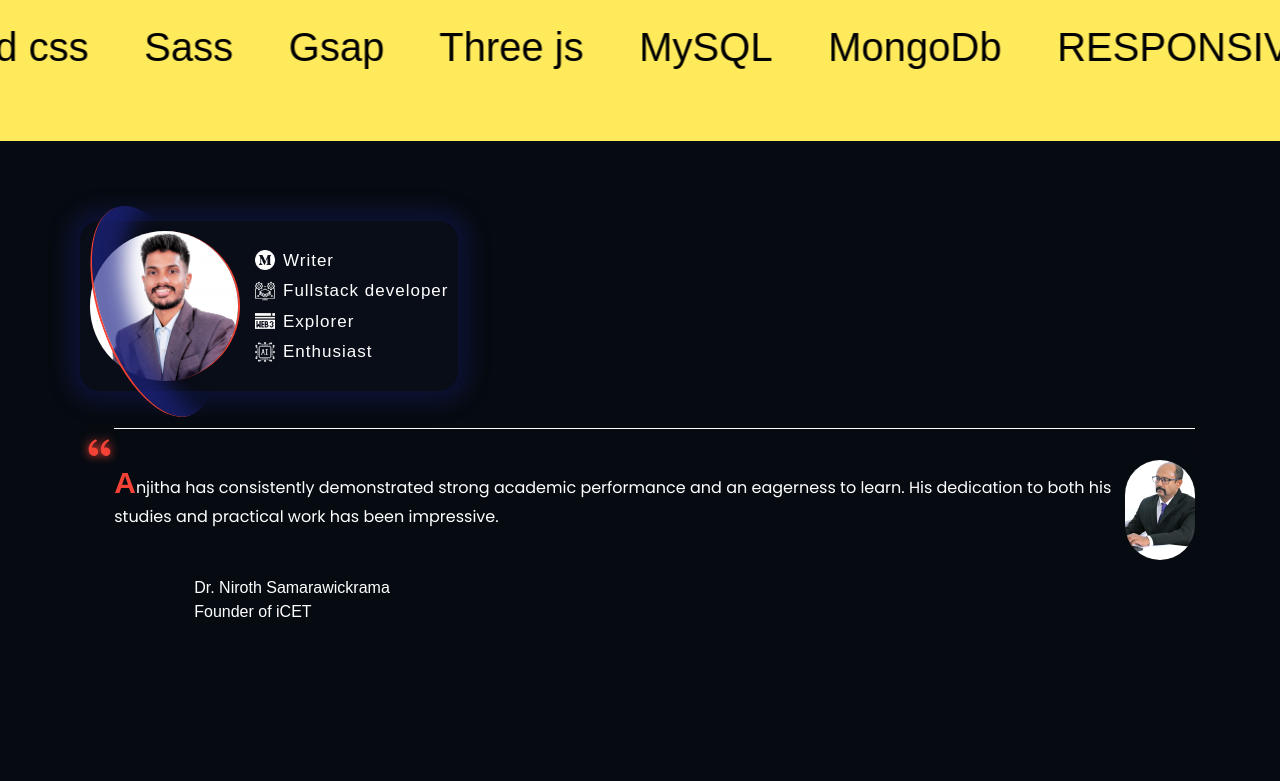
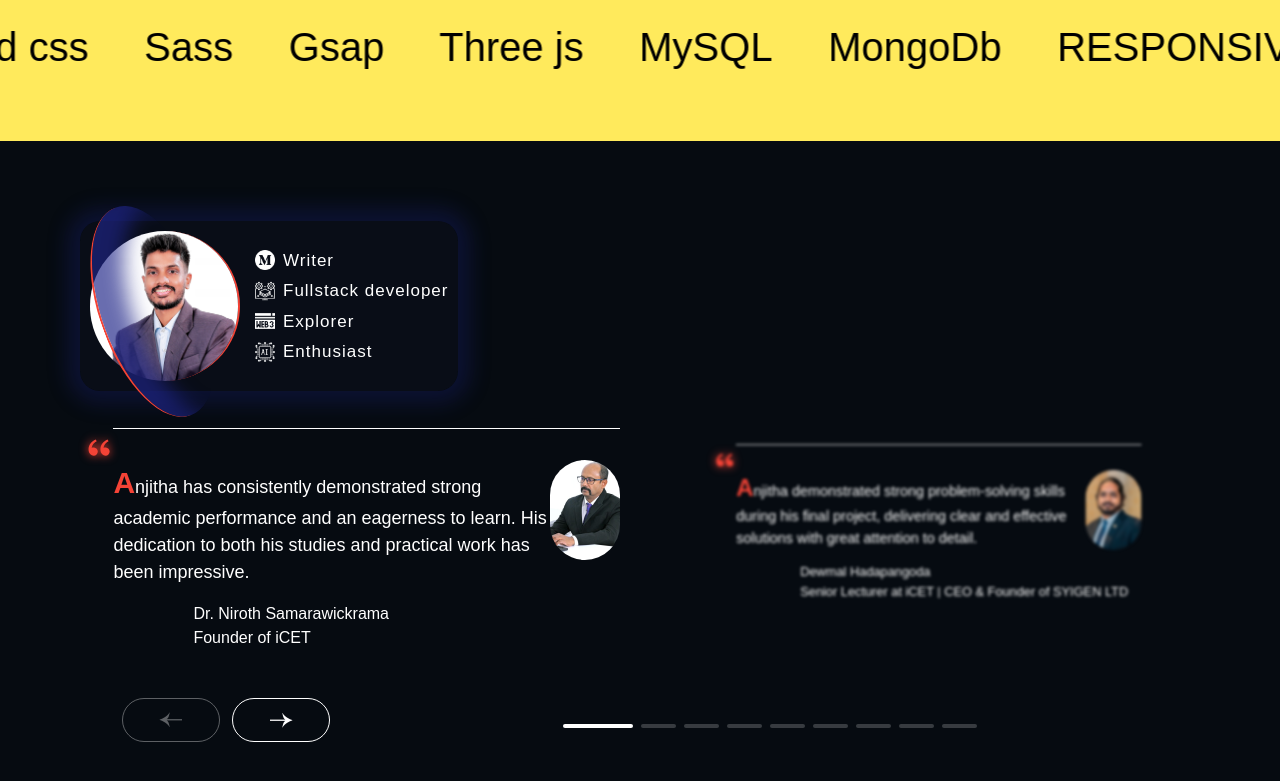
Before and after one commit to NeenduDev/PORTFOLIO, a website built with Parcel: page src/index.html in a window 1280 px wide. Shown: the part 959-1740 px from the top of the page. Built offline with nearby package versions, Linux system fonts and the light colour scheme; files whose address does not match are found by name; a web font is replaced by a local one.

Commit message:
Style the swiper and it's components

```diff
--- a/src/assets/js/app.js
+++ b/src/assets/js/app.js
@@ -1,5 +1,6 @@
 import gsap from "gsap";
 import Swiper from "swiper";
+import { Pagination, Navigation } from "swiper/modules";
 import { reviews } from "./data";
 
 const bar = document.querySelector(".loading__bar--inner");
@@ -66,6 +67,7 @@ document.addEventListener("DOMContentLoaded", () => {
 });
 
 // swiper
+Swiper.use([Pagination, Navigation]);
 var swiper = new Swiper(".swiper", {
   slidesPerView: 1,
   spaceBetween: 30,
@@ -73,6 +75,7 @@ var swiper = new Swiper(".swiper", {
     el: ".swiper-pagination",
     clickable: true,
   },
+  watchSlidesProgress: true,
   breakpoints: {
     850: {
       slidesPerView: 2,
@@ -83,6 +86,15 @@ var swiper = new Swiper(".swiper", {
     1900: {
       slidesPerView: 4,
     },
+  },
+  pagination: {
+    el: ".swiper-pagination",
+    type: "bullets",
+    clickable: true,
+  },
+  navigation: {
+    nextEl: ".swiper-button-next",
+    prevEl: ".swiper-button-prev",
   },
 });
 const swiper_container = document.querySelector(".swiper-wrapper");
@@ -116,3 +128,7 @@ reviews.map((review) => {
 </div>`;
   swiper_container.innerHTML += template;
 });
+// Then add two empty placeholder slides
+for (let i = 0; i < 2; i++) {
+  swiper_container.innerHTML += `<div class="swiper-slide swiper-slide-placeholder"></div>`;
+}
--- a/src/assets/js/config.js
+++ b/src/assets/js/config.js
@@ -3,5 +3,5 @@ import "../styles/loader.scss";
 import "../styles/landing.scss";
 import "../styles/coolLinks.scss";
 import "../styles/skills.scss";
+import "../styles/swiper.scss";
 import "../styles/reviews.scss";
-import "../styles/swiper.scss";
--- a/src/assets/styles/base.scss
+++ b/src/assets/styles/base.scss
@@ -46,7 +46,7 @@ img,
 video,
 canvas,
 svg {
-  max-width: 100%;
+  // max-width: 100%;
 }
 
 a {
--- a/src/assets/styles/reviews.scss
+++ b/src/assets/styles/reviews.scss
@@ -36,10 +36,16 @@
         letter-spacing: 1px;
       }
       &__img {
-        width: 150px;
-        height: 150px;
+        width: 110px;
+        height: 110px;
         border-radius: 50%;
         border-right: 2px solid $red-color;
+        @media (min-width: 400px) {
+          & {
+            width: 150px;
+            height: 150px;
+          }
+        }
       }
 
       &__col {
@@ -66,7 +72,8 @@
 }
 
 .swiper {
-  min-height: 250px;
+  // min-height: 300px; just commenting the overflow property in swiper.scss fix this unnessary min-hight requirment bug
+  user-select: none;
 }
 
 .review {
@@ -79,6 +86,12 @@
     width: 100%;
     padding: 2rem 0;
     display: flex;
+    @media (min-width: 650px) {
+      & {
+        font-size: 18px;
+        font-family: sans-serif;
+      }
+    }
   }
   & svg {
     height: 40px;
@@ -118,3 +131,79 @@
     font-size: 16px;
   }
 }
+
+.swiper-slide {
+  filter: blur(2px) !important;
+  transform: scale(0.8) !important;
+  transition: all 0.2s;
+}
+
+.swiper-slide-active {
+  filter: blur(0) !important;
+  transform: scale(1) !important;
+}
+
+.swiper-slide-placeholder {
+  visibility: hidden; // Makes the slide invisible but still takes up space
+  pointer-events: none; // Prevents interaction with the placeholder
+  height: 1px; // Minimal height
+}
+
+.swiper__tools {
+  position: relative;
+  display: flex;
+  align-items: center;
+  flex-direction: column-reverse;
+  gap: 2rem;
+  justify-content: space-between;
+  margin-top: 6rem;
+  padding: 0 4rem 0 2rem;
+  @media (min-width: 1056px) {
+    & {
+      flex-direction: row;
+    }
+  }
+}
+.swiper__buttons {
+  display: flex;
+  button {
+    position: relative;
+    background: transparent;
+    padding: 1rem 3rem;
+    border-radius: 50px;
+    border: 1px solid #fff;
+    margin-right: 2rem;
+    &:after {
+      display: none;
+    }
+    img {
+      filter: invert(100%);
+    }
+    &:first-of-type {
+      transform: rotate(180deg);
+    }
+    &:hover {
+      background: #ffffff21;
+    }
+  }
+}
+.swiper-pagination {
+  position: relative;
+  display: none;
+  @media (min-width: 807px) {
+    & {
+      display: block;
+    }
+  }
+}
+
+.swiper-pagination-bullet {
+  width: 35px;
+  height: 4px;
+  border-radius: 50px;
+  background: #fff;
+}
+
+.swiper-pagination-bullet-active {
+  width: 70px;
+}
--- a/src/assets/styles/swiper.scss
+++ b/src/assets/styles/swiper.scss
@@ -36,7 +36,7 @@
   margin-left: auto;
   margin-right: auto;
   position: relative;
-  overflow: hidden;
+  // overflow: hidden;
   list-style: none;
   padding: 0;
   /* Fix of Webkit flickering */
--- a/src/index.html
+++ b/src/index.html
@@ -274,6 +274,16 @@
       <div class="swiper__wrapper">
         <div class="swiper">
           <div class="swiper-wrapper"></div>
+        </div>
+        <div class="swiper__tools">
+          <div class="swiper__buttons">
+            <button class="swiper-button-prev">
+              <img src="assets/images/rightArrow.png" alt="rightArrow" />
+            </button>
+            <button class="swiper-button-next">
+              <img src="assets/images/rightArrow.png" alt="leftArrow" />
+            </button>
+          </div>
           <div class="swiper-pagination"></div>
         </div>
       </div>
```
Also changed, not shown: src/assets/images/rightArrow.png (added).
